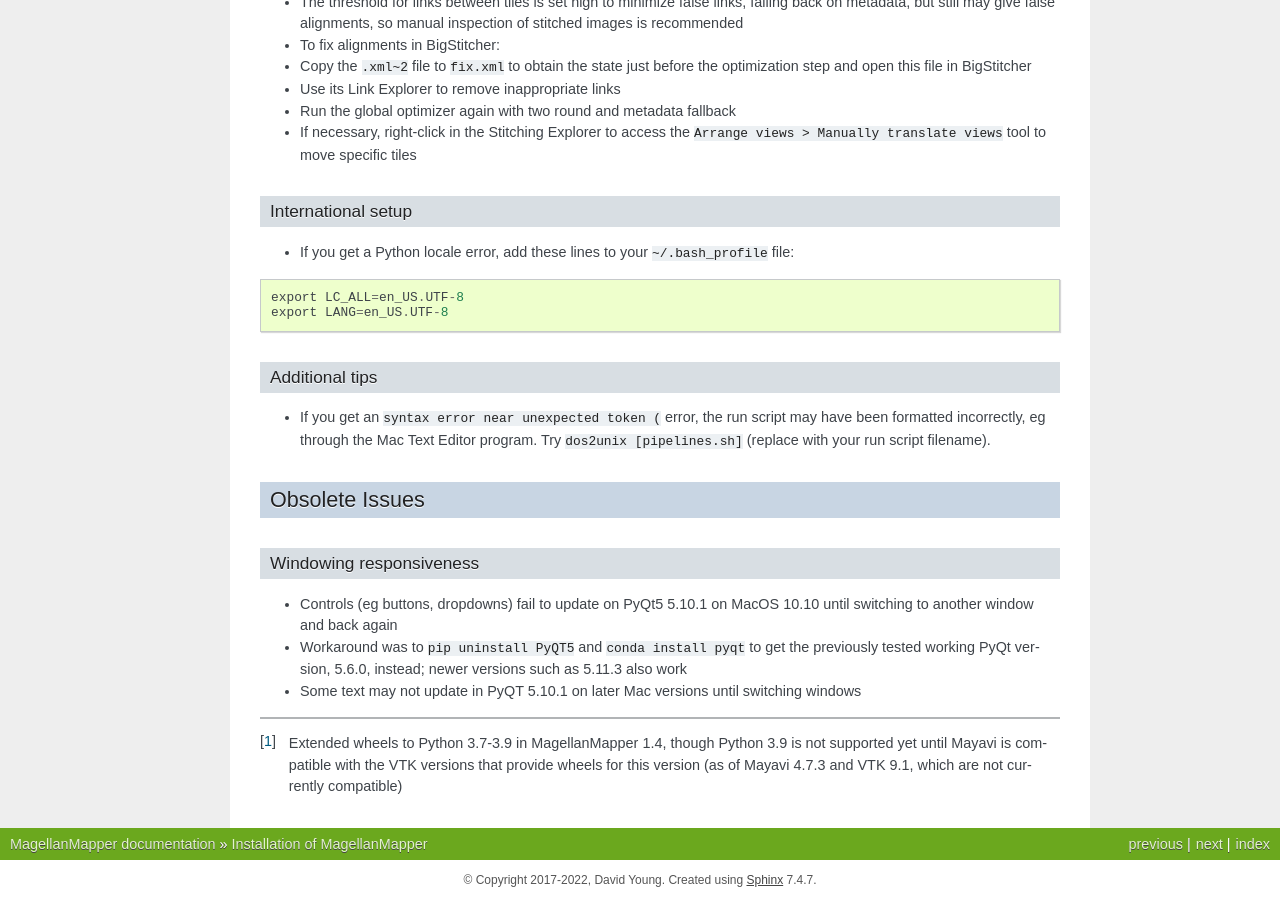
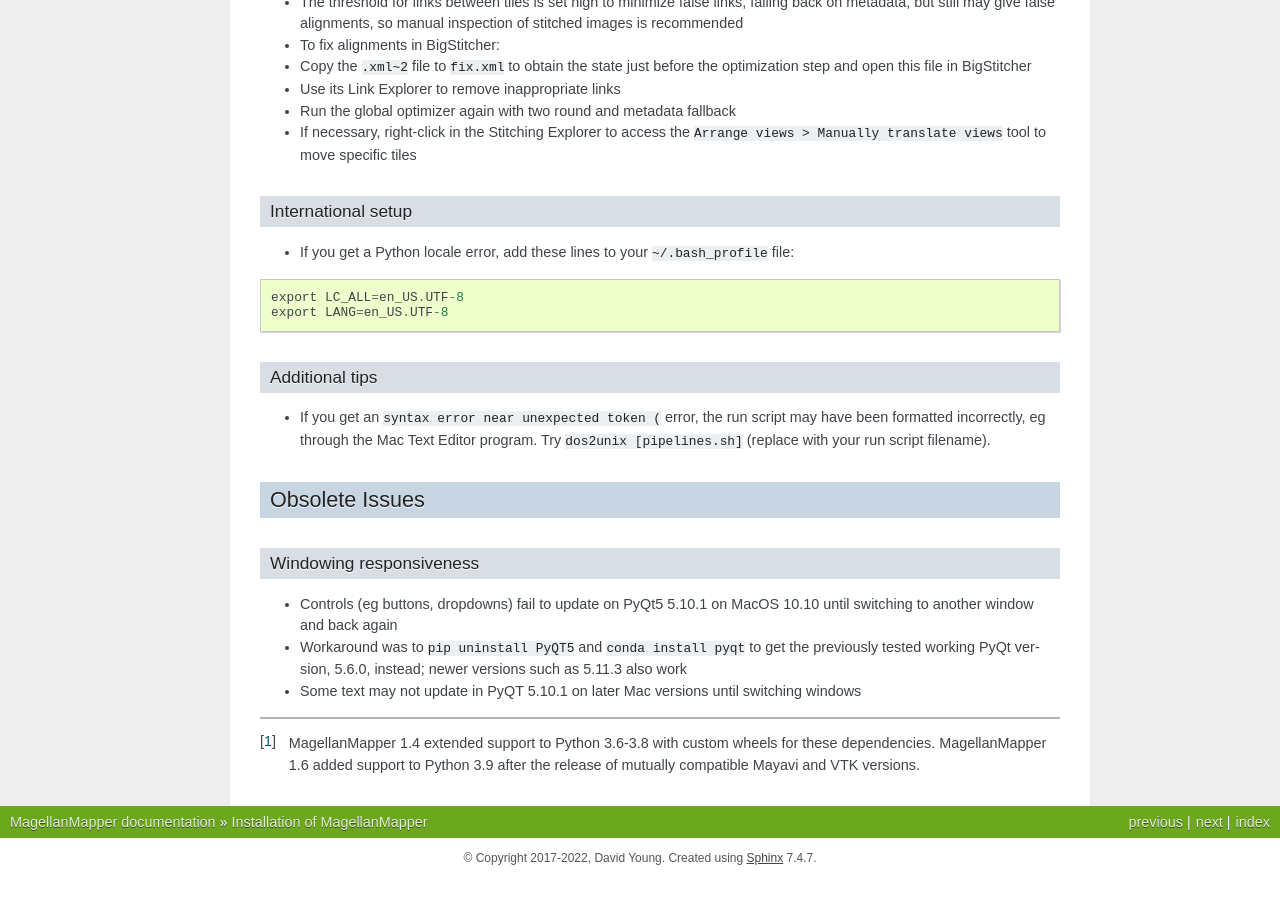
Before and after one commit to sanderslab/magellanmapper, a Sphinx documentation site: the page built from docs/install.md, in a window 1280 px wide and 900 px high, scrolled down 9684 px. Built offline with Sphinx 7.4.7, drawn with Linux system fonts in a browser that asks for light colours; pages that are not in the unit, such as notebooks, are missing from menus; the version number could not be read and is left out; after the commit the page ends 10562 px from its top, so only the background shows below that.

Commit message:
Docs update on Python 3.9 support

```diff
--- a/docs/install.md
+++ b/docs/install.md
@@ -125,7 +125,7 @@ In most cases MagellanMapper can be installed without a compiler by using custom
 | SimpleElastix | Yes, via custom package | Python 3.6-3.9 | C, C++ compilers | Load medical 3D formats, image regsitration |
 | ImageJ/FIJI | Yes, via direct download | Java 8 | n/a | Image stitching |
 
-[^\*]: Extended wheels to Python 3.7-3.9 in MagellanMapper 1.4, though Python 3.9 is not supported yet until Mayavi is compatible with the VTK versions that provide wheels for this version (as of Mayavi 4.7.3 and VTK 9.1, which are not currently compatible)
+[^\*]: MagellanMapper 1.4 extended support to Python 3.6-3.8 with custom wheels for these dependencies. MagellanMapper 1.6 added support to Python 3.9 after the release of mutually compatible Mayavi and VTK versions.
 
 C compilers by platform:
 
```
